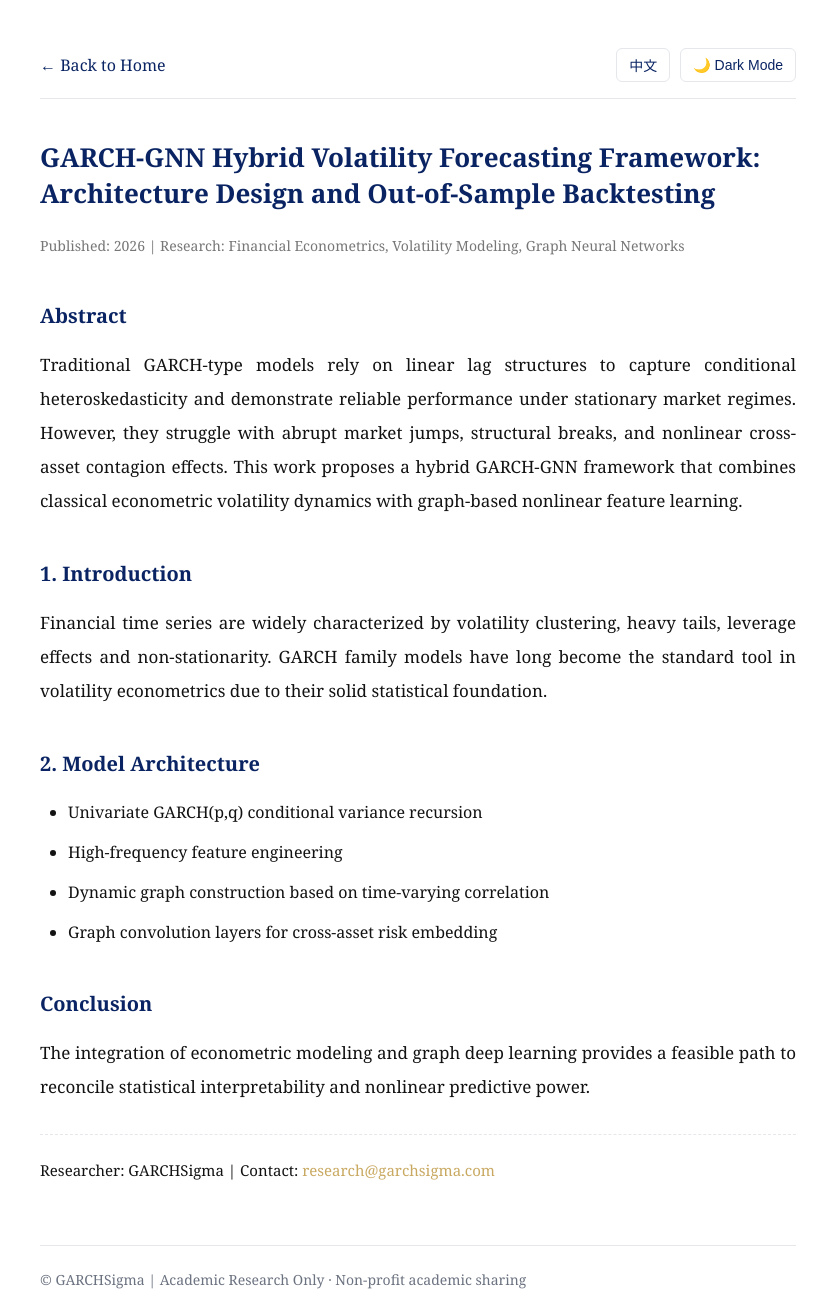
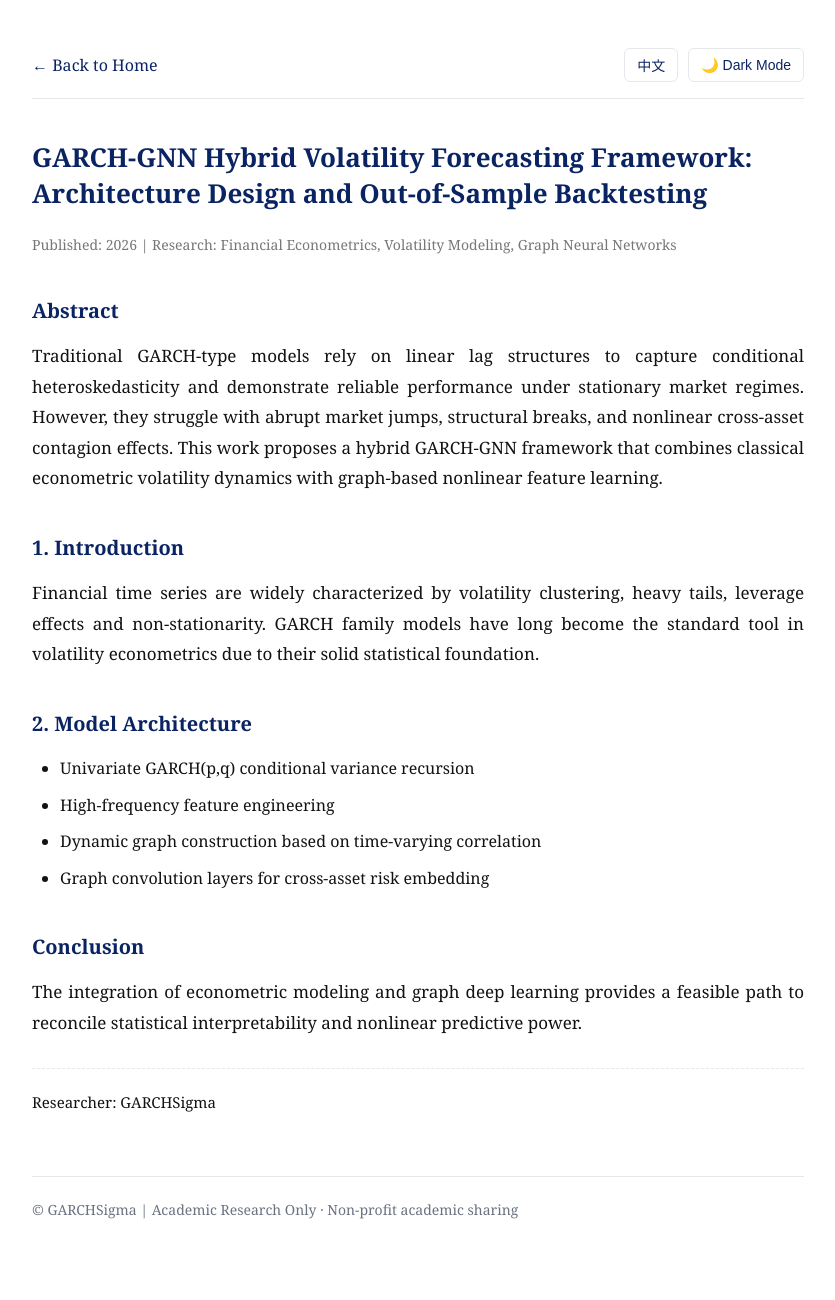
Before and after one commit to GARCHSigma/GARCHSigma.github.io, a plain HTML site: page article1.html in a window 1280 px wide. Shown: the whole page, without its empty margins (222-1057 px from the left). After the commit the page ends 1270 px from the top, so only its background shows below. Drawn offline with Linux system fonts and the light colour scheme.

Commit message:
Update article1.html

```diff
--- a/article1.html
+++ b/article1.html
@@ -2,7 +2,10 @@
 <html lang="en">
 <head>
     <meta charset="UTF-8">
-    <meta name="viewport" content="width=device-width, initial-scale=1.0">
+    <meta name="viewport" content="width=device-width, initial-scale=1.0, maximum-scale=1.0, user-scalable=no">
+    <meta http-equiv="Cache-Control" content="no-cache, no-store, must-revalidate">
+    <meta http-equiv="Pragma" content="no-cache">
+    <meta http-equiv="Expires" content="0">
     <title>GARCH-GNN Hybrid Volatility Forecasting | GARCHSigma</title>
     <script async src="https://cdn.jsdelivr.net/npm/umami@2/dist/script.js" data-website-id="garchsigma-site"></script>
     <style>
@@ -23,31 +26,34 @@
         *{margin:0;padding:0;box-sizing:border-box;transition:background 0.35s ease,color 0.35s ease;}
         html{scroll-behavior:smooth;}
         body{
-            max-width:820px;margin:0 auto;padding:48px 32px;
-            font-family:Georgia,serif;line-height:2;color:var(--main-text);background:var(--bg-white);
+            max-width:820px;margin:0 auto;padding:48px 24px;
+            font-family:Georgia,serif;line-height:1.8;color:var(--main-text);background:var(--bg-white);
         }
         .top-bar{display:flex;justify-content:space-between;align-items:center;margin-bottom:40px;padding-bottom:16px;border-bottom:1px solid var(--border-gray);}
         .back-link{color:var(--deep-navy);text-decoration:none;font-weight:500;}
         .btn-group{display:flex;gap:10px;}
-        .theme-toggle,.lang-toggle{border:1px solid var(--border-gray);background:transparent;color:var(--deep-navy);padding:6px 12px;border-radius:6px;cursor:pointer;font-size:14px;}
-        h1{font-size:26px;color:var(--deep-navy);margin-bottom:20px;line-height:1.4;}
-        h2{font-size:20px;margin:36px 0 12px;color:var(--deep-navy);}
+        .theme-toggle,.lang-toggle{border:1px solid var(--border-gray);background:transparent;color:var(--deep-navy);padding:6px 12px;border-radius:6px;cursor:pointer;font-size:14px;white-space:nowrap;}
+        h1{font-size:clamp(24px,5vw,26px);color:var(--deep-navy);margin-bottom:20px;line-height:1.4;}
+        h2{font-size:clamp(18px,3vw,20px);margin:36px 0 12px;color:var(--deep-navy);}
         p{margin-bottom:16px;text-align:justify;font-size:17px;}
         ul{padding-left:28px;margin-bottom:20px;}
         li{margin-bottom:8px;}
         .meta{font-size:14px;color:#777;margin-bottom:30px;}
         .author-sign{margin:30px 0;padding-top:20px;border-top:1px dashed var(--border-gray);font-size:15px;}
-        .mail-link{color:var(--matte-gold);text-decoration:none;}
         footer{margin-top:60px;padding-top:20px;border-top:1px solid var(--border-gray);font-size:14px;color:#6b7280;}
         .cn {display: none;}
         .en {display: block;}
         body[lang="zh-CN"] .cn {display: block;}
         body[lang="zh-CN"] .en {display: none;}
+        @media (max-width:600px){
+            body{padding:40px 16px;}
+            p{font-size:16px;text-align:left;}
+        }
     </style>
 </head>
 <body lang="en">
     <div class="top-bar">
-        <a class="back-link" href="index.html">← Back to Home</a>
+        <a class="back-link" href="./">← Back to Home</a>
         <div class="btn-group">
             <button class="lang-toggle" id="langBtn">中文</button>
             <button class="theme-toggle" id="themeBtn">🌙 Dark Mode</button>
@@ -92,10 +98,10 @@
     <p class="cn">计量模型与图深度学习融合，有效兼顾统计可解释性与非线性预测能力，大幅提升波动率预测稳健性。</p>
 
     <div class="author-sign en">
-        Researcher: GARCHSigma | Contact: <a class="mail-link" href="mailto:research@garchsigma.com">research@garchsigma.com</a>
+        Researcher: GARCHSigma
     </div>
     <div class="author-sign cn">
-        研究者：GARCHSigma | 学术邮箱：<a class="mail-link" href="mailto:research@garchsigma.com">research@garchsigma.com</a>
+        研究者：GARCHSigma
     </div>
 
     <footer>
```
